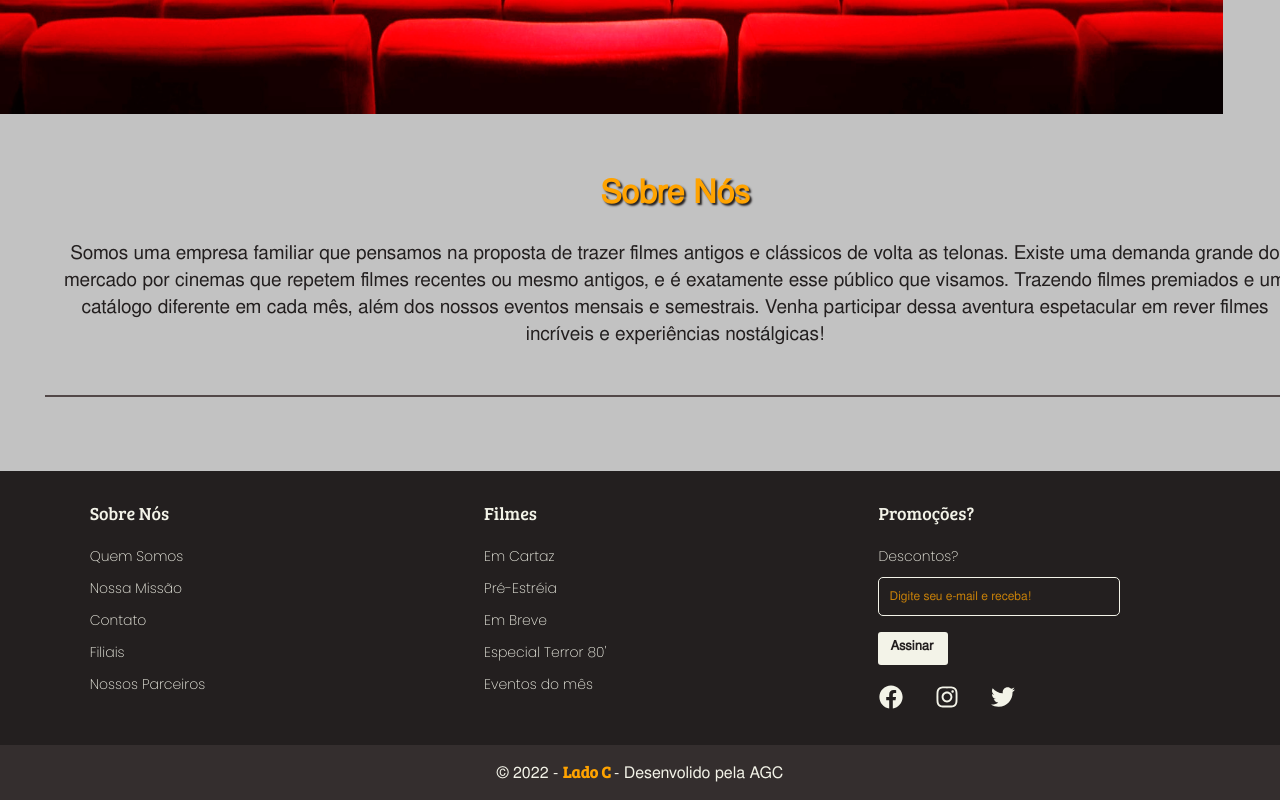
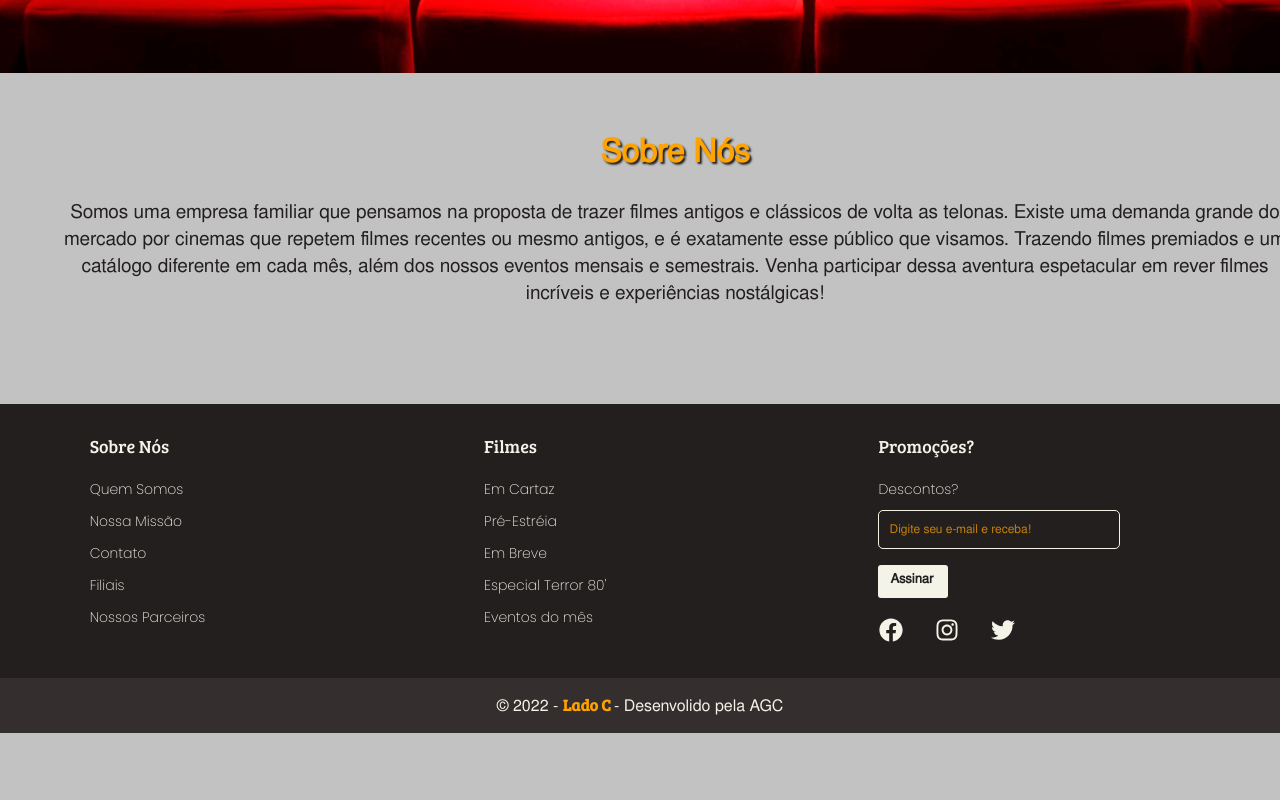
Before and after one commit to XandyNinfadora/Projeto_M3_LadoC, a React (Vite) app: page / in a window 1280 px wide. Shown: the part 799-1599 px from the top of the page. After the commit the page ends 1532 px from the top, so only its background shows below. Built offline with nearby package versions, Linux system fonts and the light colour scheme.

Commit message:
Ajeitando foto home cinema

```diff
--- a/src/components/pages/Home.css
+++ b/src/components/pages/Home.css
@@ -1,9 +1,8 @@
-#fotosVai {
-    width: 1223px;
-    height: 800px;
+#fotoHome {
+width: 99.98%;
 }
 
-#postDif {
+#sobreHome {
     padding-bottom: 3rem;
     text-align: center;
     font-size: 19px;
--- a/src/components/pages/Home.jsx
+++ b/src/components/pages/Home.jsx
@@ -10,10 +10,10 @@ function Home() {
             animate={{ opacity: 1 }}
             exit={{ opacity: 0 }} >
             <div className={styles.homeDiv}>
-                <Link to="/filmes"><img id="fotosVai" src={fotoHome} /></Link>
+                <Link to="/filmes"><img id="fotoHome" src={fotoHome} /></Link>
                 <div className='homeDiv'>
                     <h1> Sobre Nós</h1>
-                    <p className='post' id='postDif'>  Somos uma empresa familiar que pensamos na proposta de trazer filmes antigos e clássicos de volta as telonas. Existe uma demanda grande do mercado por cinemas que repetem filmes recentes ou mesmo antigos, e é exatamente esse público que visamos. Trazendo filmes premiados e um catálogo diferente em cada mês, além dos nossos eventos mensais e semestrais. Venha participar dessa aventura espetacular em rever filmes incríveis e experiências nostálgicas!
+                    <p className='sobre' id='sobreHome'>  Somos uma empresa familiar que pensamos na proposta de trazer filmes antigos e clássicos de volta as telonas. Existe uma demanda grande do mercado por cinemas que repetem filmes recentes ou mesmo antigos, e é exatamente esse público que visamos. Trazendo filmes premiados e um catálogo diferente em cada mês, além dos nossos eventos mensais e semestrais. Venha participar dessa aventura espetacular em rever filmes incríveis e experiências nostálgicas!
                     </p>
                 </div>
             </div>
```
